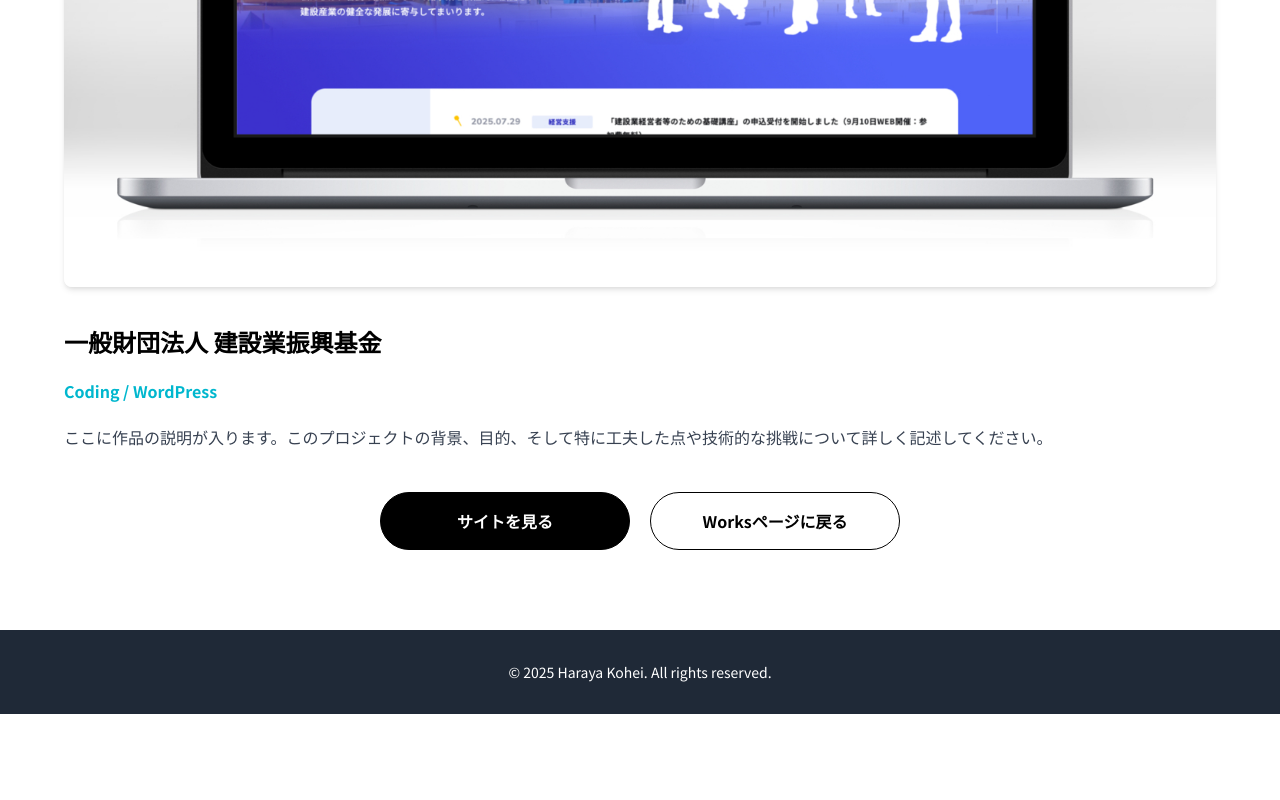
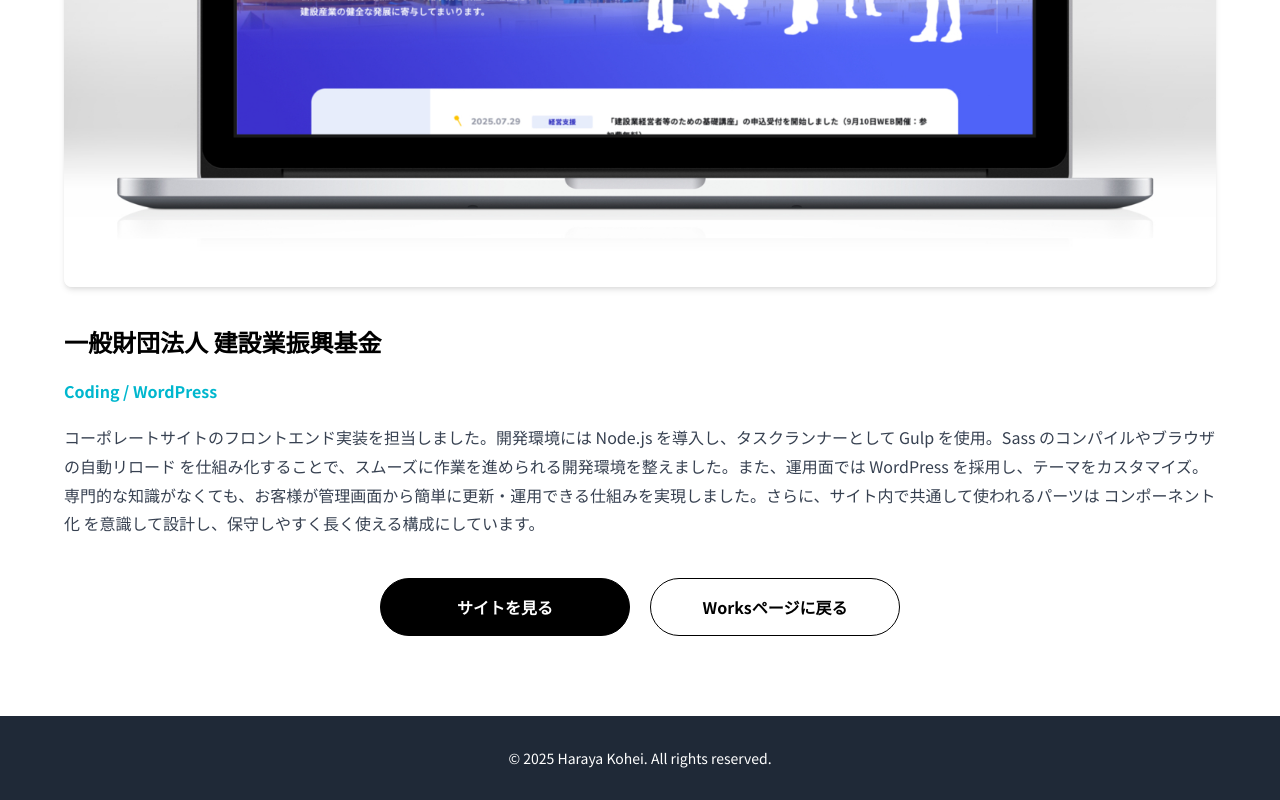
Before and after one commit to h-ko2u1he6i1/portfolio-site, a Next.js app: page /works/1 in a window 1280 px wide. Shown: the part 625-1425 px from the top of the page. Before the commit the page ends 1339 px from the top, so only its background shows below. Built offline with nearby package versions, Linux system fonts and the light colour scheme; a web font is replaced by a local one.

Commit message:
作品の説明文追加

```diff
--- a/src/data/works.ts
+++ b/src/data/works.ts
@@ -17,7 +17,7 @@
     id: 1,
     slug: '1',
     title: "一般財団法人 建設業振興基金",
-    longDescription: "ここに作品の説明が入ります。このプロジェクトの背景、目的、そして特に工夫した点や技術的な挑戦について詳しく記述してください。",
+    longDescription: "コーポレートサイトのフロントエンド実装を担当しました。開発環境には Node.js を導入し、タスクランナーとして Gulp を使用。Sass のコンパイルやブラウザの自動リロード を仕組み化することで、スムーズに作業を進められる開発環境を整えました。また、運用面では WordPress を採用し、テーマをカスタマイズ。専門的な知識がなくても、お客様が管理画面から簡単に更新・運用できる仕組みを実現しました。さらに、サイト内で共通して使われるパーツは コンポーネント化 を意識して設計し、保守しやすく長く使える構成にしています。",
     image: "/img/works-img01.jpg",
     role: "Coding / WordPress",
     externalLink: "https://www.kensetsu-kikin.or.jp/",
@@ -26,7 +26,7 @@
     id: 2,
     slug: '2',
     title: "アロヒラニ リゾート ワイキキ ビーチ",
-    longDescription: "ここに作品の説明が入ります。このプロジェクトの背景、目的、そして特に工夫した点や技術的な挑戦について詳しく記述してください。",
+    longDescription: "ホテルサイトのフロントエンド実装を担当しました。宿泊予約に直結する重要な部分として、JavaScriptを用いてカレンダーから日付を選択し、人数を指定して検索できる絞り込み機能を実装。選択内容に応じて予約サイトへスムーズに遷移できるようにし、ユーザーが直感的に操作できる UI を意識しました。",
     image: "/img/works-img02.jpg",
     role: "Coding",
     externalLink: "https://www.alohilani.jp/",
@@ -35,7 +35,7 @@
     id: 3,
     slug: '3',
     title: "丸紅I-DIGIOホールディングス株式会社",
-    longDescription: "ここに作品の説明が入ります。このプロジェクトの背景、目的、そして特に工夫した点や技術的な挑戦について詳しく記述してください。",
+    longDescription: "コーポレートサイトのフロントエンド実装を担当しました。最新情報をスムーズに更新できるよう、ニュースページやイベントページには WordPress を導入し、運用のしやすさを重視しています。さらに、TOP ページにはアニメーションを多用し、訪れたユーザーの目を惹きつけ、企業の魅力が伝わるような表現を意識しました。デザイン性と運用性を両立させたフロントエンド開発を実現しています。",
     image: "/img/works-img03.jpg",
     role: "Coding / WordPress",
     externalLink: "https://www.marubeni-idigio.com/",
@@ -44,7 +44,7 @@
     id: 4,
     slug: '4',
     title: "ふるさぽん",
-    longDescription: "ここに作品の説明が入ります。このプロジェクトの背景、目的、そして特に工夫した点や技術的な挑戦について詳しく記述してください。",
+    longDescription: "ふるさと納税サイトのフロントエンド実装を担当しました。システムやバックエンド部分は外部ベンダーが担当していたため、Git を用いたやり取りを通じて連携し、スムーズに開発を進行。フロントエンド側では、ユーザーが使いやすくわかりやすい UI を意識し、デザインの再現性と操作性の両立を実現しました。分業体制の中でも円滑なコミュニケーションを意識し、品質の高いフロントエンドを構築しています。",
     image: "/img/works-img04.jpg",
     role: "Coding",
     externalLink: "https://www.furusapon.com/",
@@ -53,7 +53,7 @@
     id: 5,
     slug: '5',
     title: "東京リスマチック株式会社 新卒採用サイト",
-    longDescription: "ここに作品の説明が入ります。このプロジェクトの背景、目的、そして特に工夫した点や技術的な挑戦について詳しく記述してください。",
+    longDescription: "東京リスマチック株式会社の採用サイトのデザインを担当しました。ユーザーに信頼感と企業の活力を伝えるため、青を基調としたクリーンなデザインにしました。また、ボタンや重要な要素には、ユーザーの行動を促す効果があるオレンジ色をアクセントとして配置し、ユーザーがスムーズに応募へと進めるよう意識しました。シンプルながらもメッセージ性の強いサイトを目指しました。",
     image: "/img/works-img05.jpg",
     role: "Design",
     externalLink: "https://recruit.lithmatic.net/",
@@ -64,7 +64,7 @@
     id: 6,
     slug: '6',
     title: "Benesse ビジネスモデル分析コンクール",
-    longDescription: "ここに作品の説明が入ります。このプロジェクトの背景、目的、そして特に工夫した点や技術的な挑戦について詳しく記述してください。",
+    longDescription: "Benesseのコンクール受賞者発表ページのデザインを担当しました。黄色をメインに紙吹雪のイラストや手書き風のフォントを使用しカラフルでポップなデザインにしました。",
     image: "/img/works-img06.jpg",
     role: "Design",
     detailImage: "/img/worksdetail-img06.jpg",
@@ -74,7 +74,7 @@
     id: 7,
     slug: '7',
     title: "Commiiit",
-    longDescription: "ここに作品の説明が入ります。このプロジェクトの背景、目的、そして特に工夫した点や技術的な挑戦について詳しく記述してください。",
+    longDescription: "学校と保護者間の連絡サービスサイトのフロントエンド実装を担当しました。",
     image: "/img/works-img07.jpg",
     role: "Coding",
     externalLink: "https://commiiit.jp/",
@@ -83,7 +83,7 @@
     id: 8,
     slug: '8',
     title: "ナノ・ユニバース Found it!!",
-    longDescription: "ここに作品の説明が入ります。このプロジェクトの背景、目的、そして特に工夫した点や技術的な挑戦について詳しく記述してください。",
+    longDescription: "ナノ・ユニバースのシーズン限定商品の紹介 LP のフロントエンド実装を担当しました。シーズンごとにページを流用して制作できるよう、更新しやすい構造にして、効率的な運用を実現しました。",
     image: "/img/works-img08.jpg",
     role: "Coding",
     movie: "/videos/worksdetail-movie08.mp4",
@@ -93,7 +93,7 @@
     id: 9,
     slug: '9',
     title: "フコク生命 はたらくささえプラス",
-    longDescription: "ここに作品の説明が入ります。このプロジェクトの背景、目的、そして特に工夫した点や技術的な挑戦について詳しく記述してください。",
+    longDescription: "フコク生命のはたらくささえプラスという保険サービスの紹介＆シミュレーションページのデザインを担当しました。ピンクを基調とした、優しく親しみやすいデザインです。イラストやグラフを多用することで、難しい保険の内容を視覚的に分かりやすく伝え、ユーザーが不安なく検討できるような構成を心がけました。",
     image: "/img/works-img09.jpg",
     role: "Design",
     detailImage: "/img/worksdetail-img09.jpg",
@@ -103,7 +103,7 @@
     id: 10,
     slug: '10',
     title: "Benesse 戦略立案インターン",
-    longDescription: "ここに作品の説明が入ります。このプロジェクトの背景、目的、そして特に工夫した点や技術的な挑戦について詳しく記述してください。",
+    longDescription: "Benesseの戦略立案インターンLPのデザインを担当しました。信頼感とプロフェッショナルな印象を与えるため、黒と赤を基調にした力強いデザインにしました。ファーストビューで「アウトプット重視型」という強みを明確に提示し、即戦力となる人材の獲得を意図しています。また、3つの理由をアイコンと簡潔な説明で示すことで、プログラムの利点を瞬時に理解できるよう工夫しました。",
     image: "/img/works-img10.jpg",
     role: "Design",
     detailImage: "/img/worksdetail-img10.jpg",
@@ -113,7 +113,7 @@
     id: 11,
     slug: '11',
     title: "モンスト 年末キャンペーン",
-    longDescription: "ここに作品の説明が入ります。このプロジェクトの背景、目的、そして特に工夫した点や技術的な挑戦について詳しく記述してください。",
+    longDescription: "モンスト 年末キャンペーンページのデザインを担当しました。「豪華な報酬」という期待感を最大限に高めるため、黒と金を基調としたリッチで高級感あふれるデザインにしました。モンストのユーザー層に響くよう、ゲームの世界観と連動した「ビンゴ」という遊び心のある企画を視覚的に表現しています。",
     image: "/img/works-img11.jpg",
     role: "Design",
     detailImage: "/img/worksdetail-img11.jpg",
@@ -123,7 +123,7 @@
     id: 12,
     slug: '12',
     title: "スタッフサービス Cheer",
-    longDescription: "ここに作品の説明が入ります。このプロジェクトの背景、目的、そして特に工夫した点や技術的な挑戦について詳しく記述してください。",
+    longDescription: "スタッフサービス Cheerというメディア･情報サイトのデザインを担当しました。働く女性をメインターゲットに、日々の生活に役立つ情報を提供するため、シンプルで清潔感のあるデザインにしました。ファーストビューでは、共感を呼ぶようなライフスタイル写真を大きく配置。複数の記事を一覧で表示し、関心のある記事にスムーズにアクセスできるよう配慮しています。",
     image: "/img/works-img12.jpg",
     role: "Design",
     externalLink: "https://www.staffservice.co.jp/cheer/",
@@ -134,7 +134,7 @@
     id: 13,
     slug: '13',
     title: "インテグレート Disneyコラボキャンペーン",
-    longDescription: "ここに作品の説明が入ります。このプロジェクトの背景、目的、そして特に工夫した点や技術的な挑戦について詳しく記述してください。",
+    longDescription: "インテグレート DisneyコラボキャンペーンLPのデザインを担当しました。シンデレラの世界観を表現するため、夜空をイメージした深い青と、限定感を際立たせる赤をメインカラーにしました。きらめく星のイラストを背景に散りばめることで、幻想的な雰囲気を演出。商品情報を丁寧に解説しつつ、色の比較やメイクの仕上がり例を視覚的に提示することで、ユーザーが安心して購入を検討できるよう工夫しました。コラボレーションの特別感を最大限に引き出すデザインを目指しました。",
     image: "/img/works-img13.jpg",
     role: "Design",
     detailImage: "/img/worksdetail-img13.jpg",
@@ -144,7 +144,7 @@
     id: 14,
     slug: '14',
     title: "SCUNA 12誘導心電図伝送システム",
-    longDescription: "ここに作品の説明が入ります。このプロジェクトの背景、目的、そして特に工夫した点や技術的な挑戦について詳しく記述してください。",
+    longDescription: "SCUNAという救急隊員が患者の心電図を病院に送るためのシステムのデザインを担当しました。命に関わる医療現場での使用を想定し、直感的で迅速な操作が可能なUIを設計しました。救急側と院内側で区別できるようなわかりやすい配色と、視認性の高いフォントを使用することで、緊急時でも正確に情報を読み取れるよう配慮しています。複雑な操作を排除し、必要な情報に最短でアクセスできるシンプルなレイアウトを追求しました。",
     image: "/img/works-img14.jpg",
     role: "Design",
     detailImage: "/img/worksdetail-img14.jpg",
```
